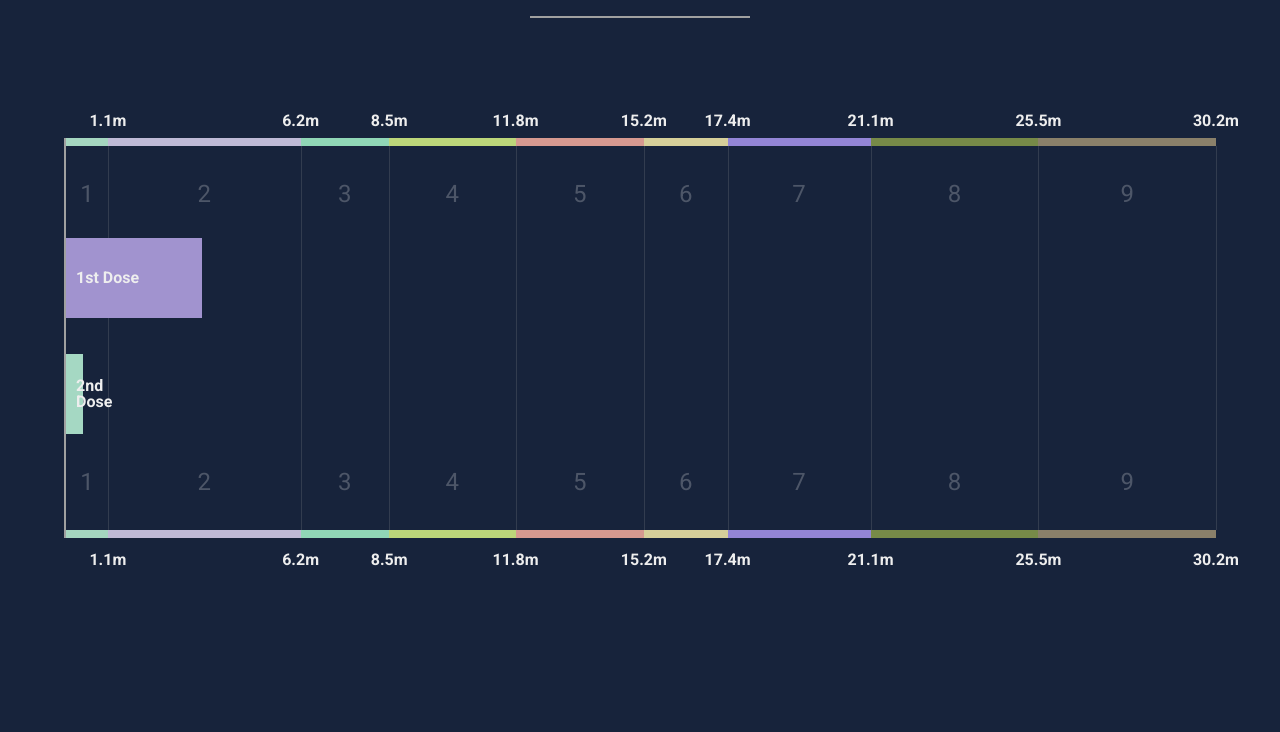
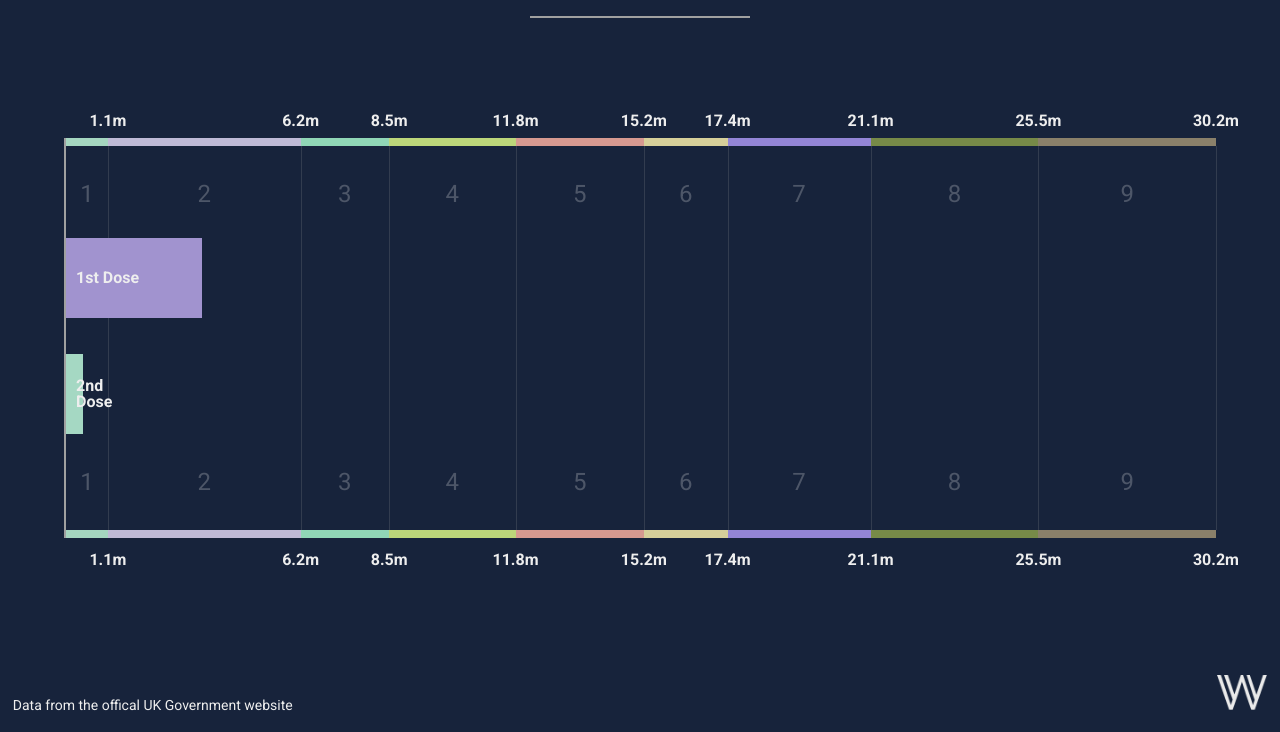
Before and after one commit to johnwheal/uk-covid-vaccine-tracker, a website: page index.html in a window 1280 px wide. Shown: the part 68-800 px from the top of the page. Drawn offline with nearby package versions, Linux system fonts and the light colour scheme.

Commit message:
Added footer

```diff
--- a/index.html
+++ b/index.html
@@ -131,5 +131,13 @@
                 </div>
             </div>
       </main>
+      <footer>
+          <div class="left-footer">
+              <p>Data from the <a href="https://coronavirus.data.gov.uk/">offical UK Government website</a></p>
+          </div>
+          <div class="right-footer">
+              <a href="http://www.wheal.co.uk"><img src="img/wheal.png" alt="The Wheal Group" /></a>
+          </div>
+      </footer>
   </body>
 </html>
--- a/sass/style.scss
+++ b/sass/style.scss
@@ -149,3 +149,34 @@ main {
         position: absolute;
     }
 }
+
+footer {
+    margin-top: 20vh;
+    padding: 0 1vw;
+    font-size: 14px;
+    position: relative;
+
+    a {
+        color: inherit;
+        text-decoration: none;
+
+        &:hover {
+            text-decoration: underline;
+        }
+    }
+
+    img {
+        width: 50px;
+    }
+
+    .left-footer {
+        display: inline-block;
+    }
+
+    .right-footer {
+        float: right;
+        bottom: 0px;
+        right: 1vw;
+        position: absolute;
+    }
+}
```
Also changed, not shown: css/style.css, img/wheal.png (added).
